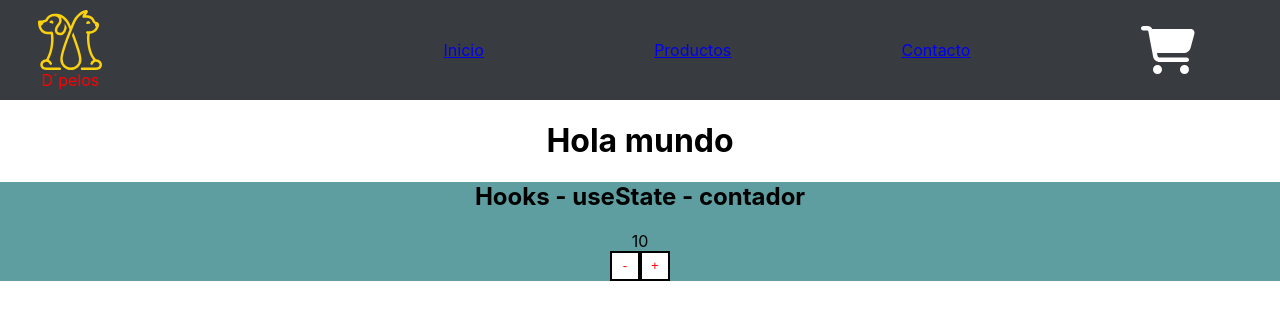
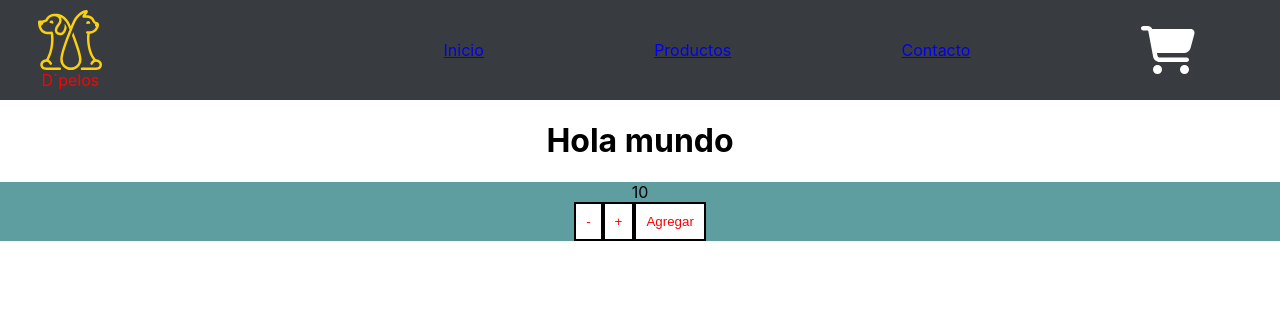
Before and after one commit to EmanuelPalacio/ecommerce, a React (Create React App) app: page / in a window 1280 px wide. Shown: the top 320 px of the page. Built offline with nearby package versions, Linux system fonts and the light colour scheme.

Commit message:
optimization, modifications in the code of the ItemCount and Button components

```diff
--- a/src/App.js
+++ b/src/App.js
@@ -7,7 +7,7 @@ function App() {
     <div className="App">
       <NavBar/>
       <ItemListContainer greeting='Hola mundo'/>
-      <ItemCount stock="20" initial="10"/>
+      <ItemCount stock={20} initial={10}/>
     </div>
   );
 }
--- a/src/components/Button.js
+++ b/src/components/Button.js
@@ -1,7 +1,5 @@
-import "./styles/Button.css"
-
 export default function ContadorHooks(props) {
     return (
-    <button className={props.style} onClick={props.event}>{props.content}</button>
+    <button className={props.className} onClick={props.event}>{props.content}</button>
     );
 }
--- a/src/components/ItemCount.js
+++ b/src/components/ItemCount.js
@@ -1,18 +1,20 @@
 import React, { useState } from "react";
 import Button from "./Button";
-import "./styles/card.css"
+import "./styles/card.css";
+import "./styles/Button.css";
 
 export default function ItemCount(props) {
-    const [contador, setContador] = useState(parseInt(props.initial));
-    const sumar = () => contador < parseInt(props.stock) && setContador(contador + 1);
-    const restar = () => contador > parseInt(props.initial) && setContador(contador - 1);
+    const [contador, setContador] = useState(props.initial);
+    const add = () => (contador < props.stock) && setContador(contador + 1);
+    const subtract = () => (contador > props.initial) && setContador(contador - 1);
+    const onAdd = () => console.log(`tienes ${contador} unidades del producto seleccionado`)
 
     return (
     <div className="card">
-        <h2>Hooks - useState - contador</h2>
         <span>{contador}</span>
-        <Button content="-" style="btn" event={restar}/>
-        <Button content="+" style="btn" event={sumar}/>
+        <Button content="-" className="btn" event={subtract}/>
+        <Button content="+" className="btn" event={add}/>
+        <Button content="Agregar" className="btn" event={onAdd}/>
     </div>
     );
 }
--- a/src/components/styles/Button.css
+++ b/src/components/styles/Button.css
@@ -1,7 +1,6 @@
 .btn {
     color: red;
-    height: 30px;
-    width: 30px;
+    padding: 10px;
     background-color: white;
     border: 2px solid black;
 }
```
